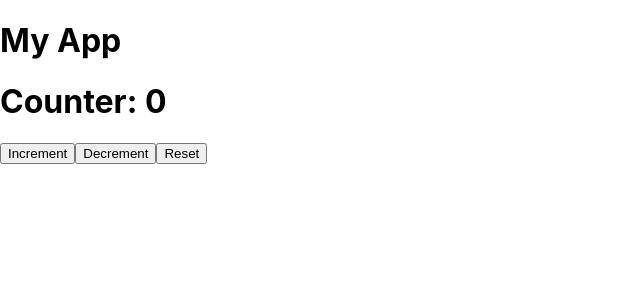
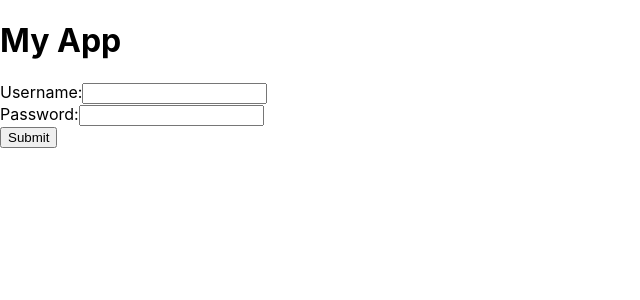
Before and after one commit to NicolaPisani/react, a React (Create React App) app in the folder hello/: page / in a window 1280 px wide. Shown: the top 300 px of the page, without its empty margins (0-640 px from the left). Built offline with nearby package versions, Linux system fonts and the light colour scheme.

Commit message:
custom-hooks-for-a-controlled-form

```diff
--- a/hello/src/App.js
+++ b/hello/src/App.js
@@ -1,11 +1,11 @@
 import React from "react";
-import CounterComponent from "./CounterComponent";
+import LoginForm from "./LoginForm";
 
 function App() {
   return (
     <div>
       <h1>My App</h1>
-      <CounterComponent />
+      <LoginForm />
     </div>
   );
 }
--- /dev/null
+++ b/hello/src/LoginForm.js
@@ -0,0 +1,33 @@
+import React from "react";
+import useFormInput from "./useFormInput";
+
+function LoginForm() {
+  const { username, password, handleUsernameChange, handlePasswordChange } =
+    useFormInput();
+
+  const handleSubmit = (event) => {
+    event.preventDefault();
+    console.log("Username:", username);
+    console.log("Password:", password);
+  };
+
+  return (
+    <form onSubmit={handleSubmit}>
+      <div>
+        <label>Username:</label>
+        <input type="text" value={username} onChange={handleUsernameChange} />
+      </div>
+      <div>
+        <label>Password:</label>
+        <input
+          type="password"
+          value={password}
+          onChange={handlePasswordChange}
+        />
+      </div>
+      <button type="submit">Submit</button>
+    </form>
+  );
+}
+
+export default LoginForm;
--- /dev/null
+++ b/hello/src/useFormInput.js
@@ -0,0 +1,23 @@
+import { useState } from "react";
+
+const useFormInput = () => {
+  const [username, setUsername] = useState("");
+  const [password, setPassword] = useState("");
+
+  const handleUsernameChange = (event) => {
+    setUsername(event.target.value);
+  };
+
+  const handlePasswordChange = (event) => {
+    setPassword(event.target.value);
+  };
+
+  return {
+    username,
+    password,
+    handleUsernameChange,
+    handlePasswordChange,
+  };
+};
+
+export default useFormInput;
```
